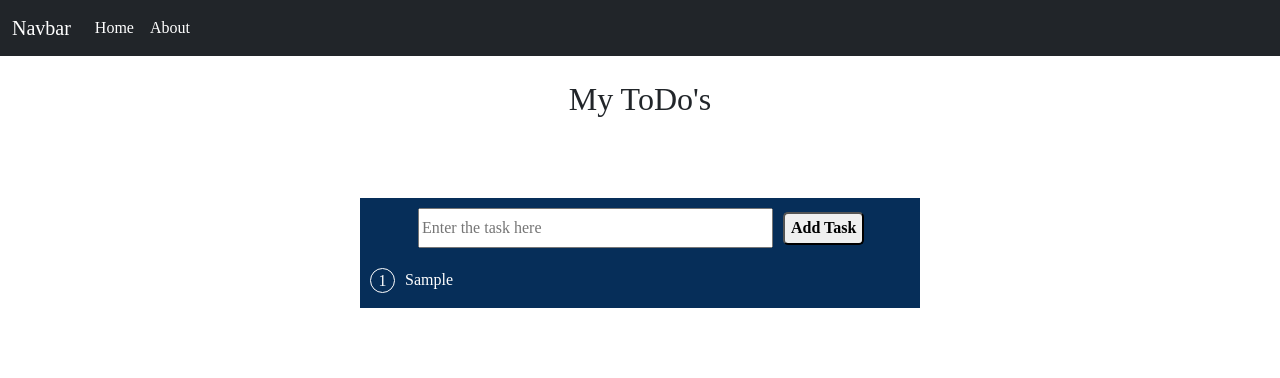
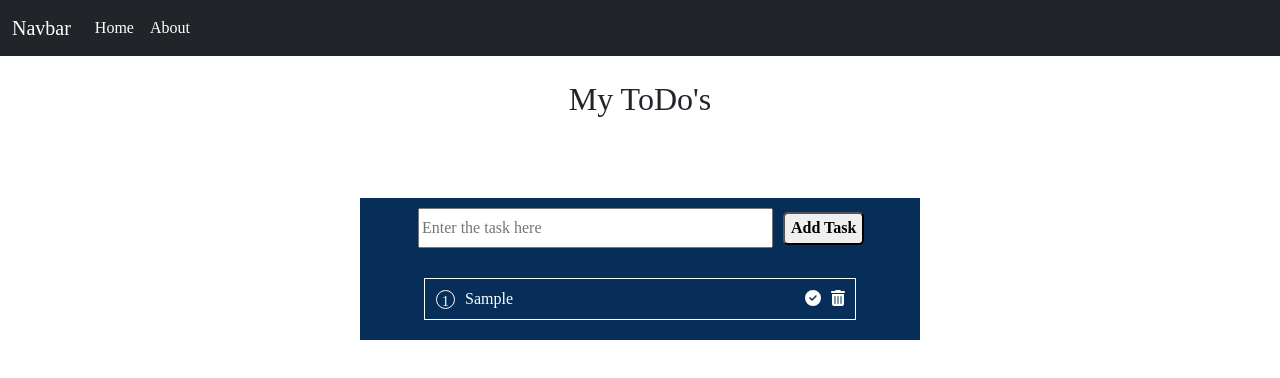
Before and after one commit to Pranathi2011/TodoList, a React (Create React App) app: page / in a window 1280 px wide. Both pictures are taken after typing "Sample" into the empty fields and a click on the button "Add Task". Shown: the top 378 px of the page. Built offline with nearby package versions, Linux system fonts and the light colour scheme.

Commit message:
delete functionality

```diff
--- a/package.json
+++ b/package.json
@@ -3,6 +3,11 @@
   "version": "0.1.0",
   "private": true,
   "dependencies": {
+    "@fortawesome/fontawesome-svg-core": "^6.5.1",
+    "@fortawesome/free-brands-svg-icons": "^6.5.1",
+    "@fortawesome/free-regular-svg-icons": "^6.5.1",
+    "@fortawesome/free-solid-svg-icons": "^6.5.1",
+    "@fortawesome/react-fontawesome": "^0.2.0",
     "@testing-library/jest-dom": "^5.17.0",
     "@testing-library/react": "^13.4.0",
     "@testing-library/user-event": "^13.5.0",
--- a/src/components/Todo.css
+++ b/src/components/Todo.css
@@ -0,0 +1,8 @@
+.icons span:hover{
+    color: rgb(85, 227, 246);
+}
+.icons span{
+    margin-left:10px;
+    cursor: pointer;
+
+}
--- a/src/components/Todolist.js
+++ b/src/components/Todolist.js
@@ -1,38 +1,131 @@
-import React, { useState } from 'react';
+import React, { useEffect, useState } from "react";
+import { FontAwesomeIcon } from "@fortawesome/react-fontawesome";
+import { faCircleCheck, faTrashCan } from "@fortawesome/free-solid-svg-icons";
+import './Todo.css';
 
 function Todo() {
-    const [input, setInput] = useState('');
-    const [todos,setTodos] = useState([]);
-    const onClickHandler =(e)=>{
+  const [input, setInput] = useState("");
+  const [todos, setTodos] = useState([]);
+  const [completedTodos,setCompletedTodos] = useState([]);
+
+  const onClickHandler = (e) => {
     let updatedTodos = [...todos];
     updatedTodos.push(input);
     setTodos(updatedTodos);
     setInput("");
     e.preventDefault();
+  };
+  const handleComplete = (id) =>{
+    let completed = todos.filter((task,index)=>index===id);
+    completed.push(...completedTodos);
+    setCompletedTodos(completed);
+    console.log(completed);
+  };
+  const handleDel = (id) => {
+    let filtered = todos.filter((task,index)=> index!== id );
+    setTodos(filtered);
   }
 
   return (
-    <div style={{backgroundColor:'rgb(6, 46, 89)'}} >
-      <div className='input'style={{margin:'10px',marginLeft:'48px'}} >
-        <form action="" >
-            <input type="text" name="todo-item" value={input} onChange={(e)=>setInput(e.target.value)} placeholder='Enter the task here' style={{width:'355px',height:'40px',margin:'10px',fontFamily:'times New Roman'}} />
-            <button onClick={onClickHandler} style={{height:'33px',borderRadius:'5px',fontFamily:'times New Roman',fontWeight:'bold',fontSize:'16px'}} >Add Task</button>
+    <div style={{ backgroundColor: "rgb(6, 46, 89)" }}>
+      <div className="input" style={{ margin: "10px", marginLeft: "48px" }}>
+        <form action="">
+          <input
+            type="text"
+            className="todo-item"
+            value={input}
+            onChange={(e) => setInput(e.target.value)}
+            placeholder="Enter the task here"
+            style={{
+              width: "355px",
+              height: "40px",
+              margin: "10px",
+              fontFamily: "times New Roman",
+            }}
+          />
+          <button
+            onClick={onClickHandler}
+            style={{
+              height: "33px",
+              borderRadius: "5px",
+              fontFamily: "times New Roman",
+              fontWeight: "bold",
+              fontSize: "16px",
+            }}
+          >
+            Add Task
+          </button>
         </form>
       </div>
-      <div className="display">
-        {todos.map((task,index)=>{
-          return(
-            <div key={index+1}>
-              <div className='task' style={{color:'white',display:'flex',flexDirection:'row'}} >
-                 <p style={{border:'1px solid white', borderRadius:'15px',height:'25px',width:'25px',margin:'0px 10px',textAlign:'center',justifyContent:'center'}} >{index+1}</p>
-                 <p>{task}</p>
+      <div className="display" style={{
+        padding:'10px'
+      }}>
+        {todos.map((task, index) => {
+          return (
+            <div style={{width:'100%'}} key={index + 1}>
+              <div
+                className="task"
+                style={{
+                  color: "white",
+                  display: "flex",
+                  flexDirection: "row",
+                  alignItems:'center',
+                  width:'80%',
+                  border:'1px solid white',
+                  margin:'0px auto',
+                  padding:'8px',
+                  paddingLeft:'0px',
+                  marginBottom:'10px'
+                }}
+              >
+                <div className="task-desc"
+                style={{
+                 display:'flex',
+                 justifyContent:'center',
+                 alignItems:'center',
+                 margin:'0px 6px',
+
+                }}>
+                  <p
+                    style={{
+                      border: "1px solid white",
+                      borderRadius: "10px",
+                      height: "19px",
+                      width: "19px",
+                      margin: "0px 5px",
+                      textAlign:'center',
+                      justifyContent: "center",
+                      fontSize:'14px'
+                    }}
+                  >
+                    {index + 1}
+                  </p>
+                  <p
+                  style={{
+                    margin: "0px 5px",
+                  }}
+                  >{task}</p>
+                </div>
+                <div className="icons"
+                 style={{
+                    display:'flex',
+                    position:'fixed',
+                    transform:'translateX(370px)'
+                 }}>
+                  <span>
+                    <FontAwesomeIcon onClick={()=>handleComplete(index)} icon={faCircleCheck} />
+                  </span>
+                  <span  >
+                    <FontAwesomeIcon onClick={()=>handleDel(index)} icon={faTrashCan} />
+                  </span>
                 </div>
               </div>
-          )
+            </div>
+          );
         })}
       </div>
     </div>
-  )
+  );
 }
 
-export default Todo
+export default Todo;
```
Also changed, not shown: 1 other file (tests, documents, lock files or other folders). Lines whose indentation alone changed are shown as unchanged.
